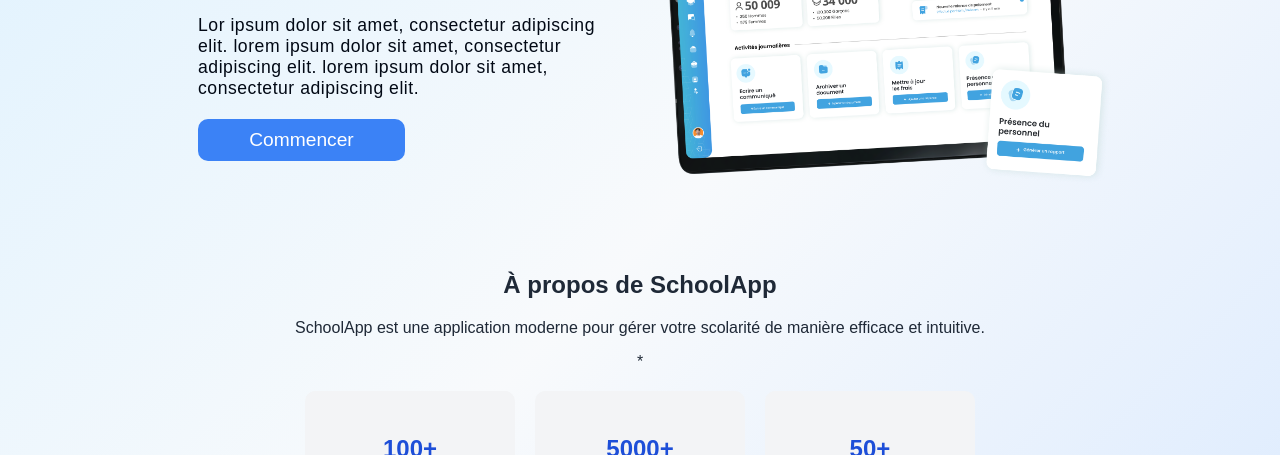
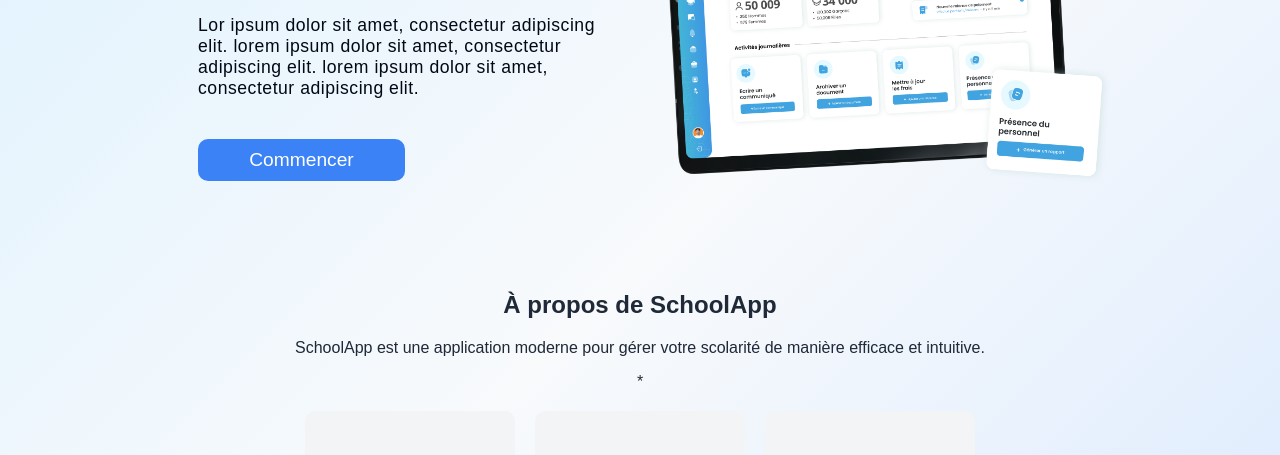
Before and after one commit to David930386/SchoolApp, a plain HTML site: page Index.html in a window 1280 px wide. Shown: the part 183-638 px from the top of the page. Drawn offline with Linux system fonts and the light colour scheme.

Commit message:
modification css

```diff
--- a/style.css
+++ b/style.css
@@ -37,6 +37,7 @@ h1 {
 
 #description {
     margin: 0;
+    margin-bottom: 20px;
     font-size: 1.1rem;
     color: #020915;
     letter-spacing: 0.03em;
@@ -70,7 +71,7 @@ button {
 }
 h3 {
     margin-bottom: 10px;
-    font-size: 1.5rem;
+    font-size: 1.9rem;
     color: #1d4ed8;
 }
 
```
